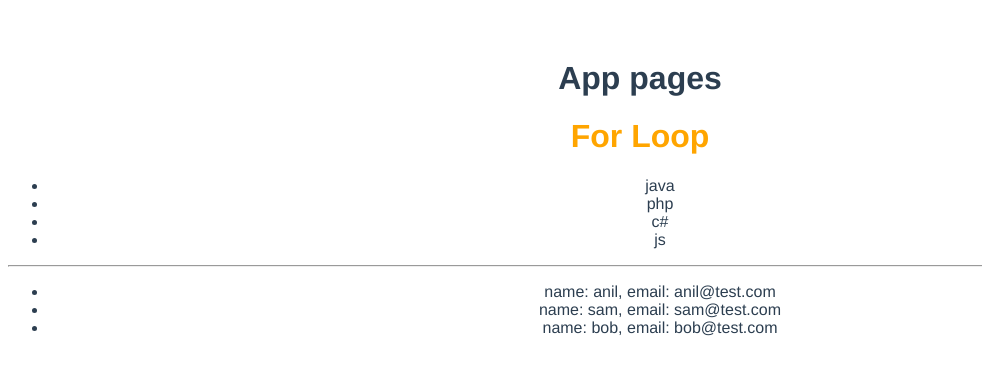
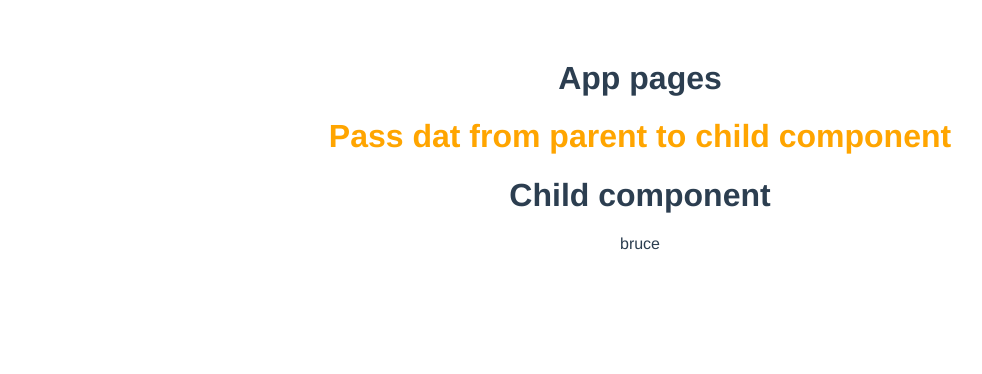
Before and after one commit to simonvista/Vue3, a Vue app: page / in a window 1280 px wide. Shown: the top 374 px of the page, without its empty margins (0-982 px from the left). Built offline with nearby package versions, Linux system fonts and the light colour scheme.

Commit message:
15-0000 is done

```diff
--- /dev/null
+++ b/src/components/Child.vue
@@ -0,0 +1,16 @@
+<template>
+  <div>
+    <h1>Child component</h1>
+    <p>{{ name }}</p>
+    <p></p>
+  </div>
+</template>
+
+<script>
+export default {
+  name: "Child",
+  props: {
+    name,
+  },
+};
+</script>
--- a/src/components/Home.vue
+++ b/src/components/Home.vue
@@ -1,28 +1,16 @@
 <template>
-  <h1>For Loop</h1>
-  <ul>
-    <li v-for="item in tech" :key="item.id">{{ item }}</li>
-  </ul>
-  <hr />
-  <ul>
-    <li v-for="user in users" :key="user.id">
-      name: {{ user.name }}, email: {{ user.email }}
-    </li>
-  </ul>
+  <h1>Pass dat from parent to child component</h1>
+  <Child name="bruce" />
 </template>
 
 <script>
+import Child from "./Child.vue";
+
 export default {
+  components: { Child },
   name: "Home",
   data() {
-    return {
-      tech: ["java", "php", "c#", "js"],
-      users: [
-        { name: "anil", email: "anil@test.com" },
-        { name: "sam", email: "sam@test.com" },
-        { name: "bob", email: "bob@test.com" },
-      ],
-    };
+    return {};
   },
   methods: {},
 };
```
